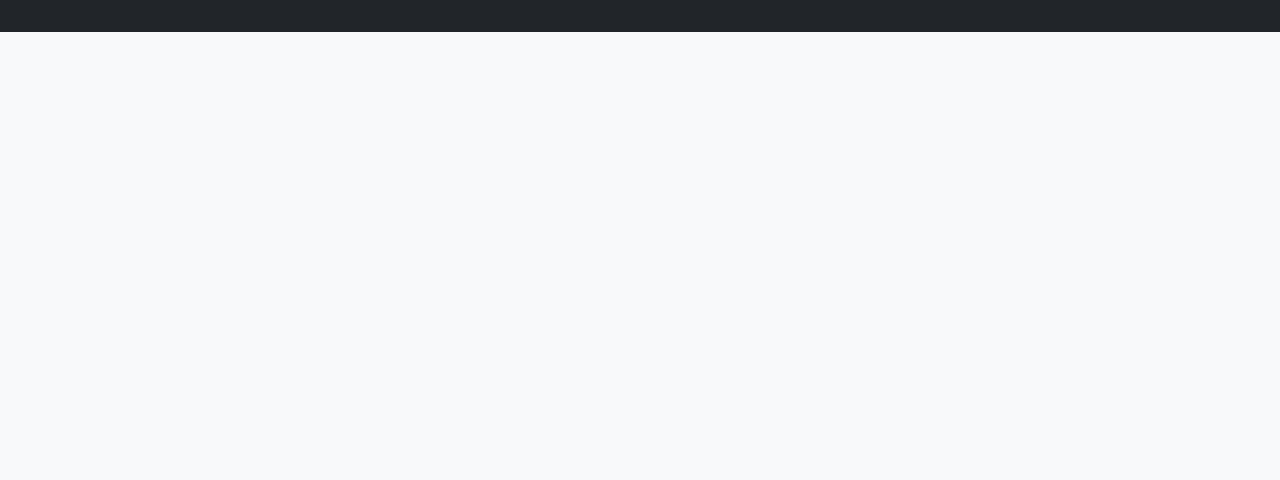
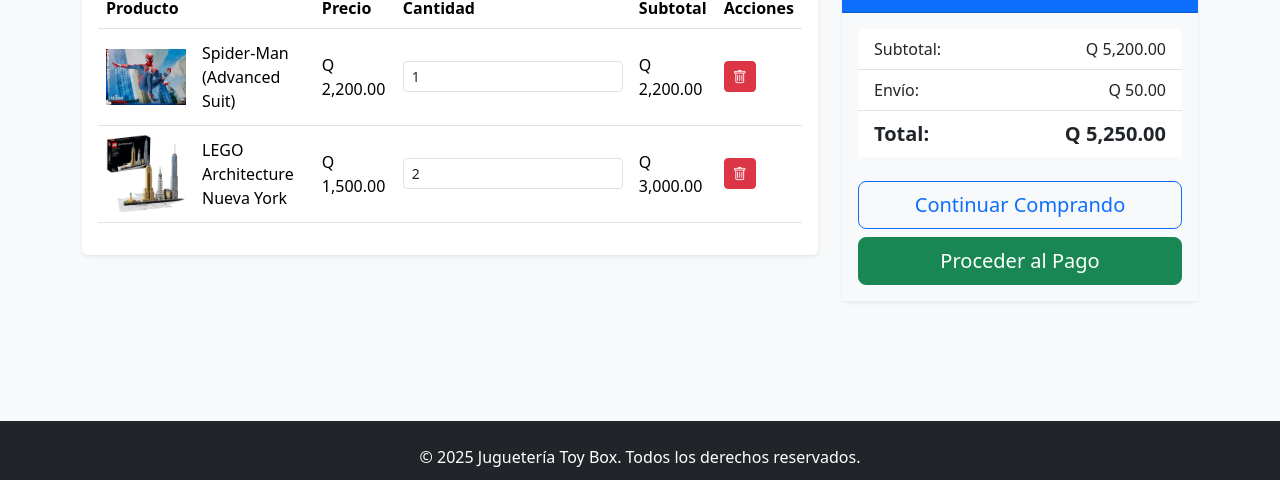
Before and after one commit to EduardoLG/TICS-ToyBox--2023086, a plain HTML site: page pages/carrito.html in a window 1280 px wide. Shown: the part 284-764 px from the top of the page. Drawn offline with nearby package versions, Linux system fonts and the light colour scheme; files that its build step writes are made by us from their sources; files whose address does not match are found by name.

Commit message:
Update 12 Proyecto
Se terminó la página del Carrito donde hace solo una simulación de una compra en la página y se añadió mas contenido al css para el diseño.

```diff
--- a/css/style.css
+++ b/css/style.css
@@ -109,3 +109,19 @@ body {
     position: absolute;
     border: 0;
 }
+
+.table-image {
+    width: 80px;
+    height: 80px;
+    object-fit: contain;
+    border-radius: 5px;
+        }
+.cart-summary .card-body {
+    background-color: #f8f9fa;
+}
+
+.navbar-logo {
+    height: 35px;
+    width: auto;
+    vertical-align: middle;
+}
--- a/pages/carrito.html
+++ b/pages/carrito.html
@@ -6,7 +6,7 @@
     <title>Toy Box - Tu tienda de juguetes</title>
     <link rel="icon" href="images/LogoToyBoxD-removebg-preview.png" type="image/png">
     <link href="https://cdn.jsdelivr.net/npm/bootstrap@5.3.7/dist/css/bootstrap.min.css" rel="stylesheet" integrity="sha384-LN+7fdVzj6u52u30Kp6M/trliBMCMKTyK833zpbD+pXdCLuTusPj697FH4R/5mcr" crossorigin="anonymous">
-    <link rel="stylesheet" href="css/style.css">
+    <link rel="stylesheet" href="../css/style.css">
     <link rel="stylesheet" href="https://cdn.jsdelivr.net/npm/bootstrap-icons@1.11.3/font/bootstrap-icons.min.css">
 </head>
 <body>
@@ -46,13 +46,97 @@
 
 <!-- -------------------------------------- Fin Header/Navbar ------------------------------------------------ -->
 
+<main class="py-5">
+        <div class="container">
+            <h2 class="text-center mb-5 display-4">Tu Carrito de Compras</h2>
 
+            <div class="row">
+                <div class="col-lg-8 mb-4">
+                    <div class="card shadow-sm">
+                        <div class="card-body">
+                            <div class="table-responsive">
+                                <table class="table table-hover align-middle">
+                                    <thead>
+                                        <tr>
+                                            <th scope="col">Producto</th>
+                                            <th scope="col">Precio</th>
+                                            <th scope="col">Cantidad</th>
+                                            <th scope="col">Subtotal</th>
+                                            <th scope="col">Acciones</th>
+                                        </tr>
+                                    </thead>
+                                    <tbody>
+                                        <tr>
+                                            <td>
+                                                <div class="d-flex align-items-center">
+                                                    <img src="../images/Spider-Man (Advanced Suit).jpeg" class="table-image me-3" alt="Spider-Man Figura de Acción">
+                                                    <span>Spider-Man (Advanced Suit)</span>
+                                                </div>
+                                            </td>
+                                            <td>Q 2,200.00</td>
+                                            <td>
+                                                <input type="number" class="form-control form-control-sm w-auto" value="1" min="1">
+                                            </td>
+                                            <td>Q 2,200.00</td>
+                                            <td>
+                                                <button class="btn btn-danger btn-sm"><i class="bi bi-trash"></i></button>
+                                            </td>
+                                        </tr>
+                                        <tr>
+                                            <td>
+                                                <div class="d-flex align-items-center">
+                                                    <img src="../images/LEGO Architecture Nueva York.jpg" class="table-image me-3" alt="LEGO Architecture Nueva York">
+                                                    <span>LEGO Architecture Nueva York</span>
+                                                </div>
+                                            </td>
+                                            <td>Q 1,500.00</td>
+                                            <td>
+                                                <input type="number" class="form-control form-control-sm w-auto" value="2" min="1">
+                                            </td>
+                                            <td>Q 3,000.00</td>
+                                            <td>
+                                                <button class="btn btn-danger btn-sm"><i class="bi bi-trash"></i></button>
+                                            </td>
+                                        </tr>
+                                        </tbody>
+                                </table>
+                            </div>
+                        </div>
+                    </div>
+                </div>
 
+                <div class="col-lg-4 mb-4">
+                    <div class="card shadow-sm cart-summary">
+                        <div class="card-header bg-primary text-white fw-bold">
+                            Resumen del Pedido
+                        </div>
+                        <div class="card-body">
+                            <ul class="list-group list-group-flush">
+                                <li class="list-group-item d-flex justify-content-between align-items-center">
+                                    Subtotal:
+                                    <span>Q 5,200.00</span>
+                                </li>
+                                <li class="list-group-item d-flex justify-content-between align-items-center">
+                                    Envío:
+                                    <span>Q 50.00</span>
+                                </li>
+                                <li class="list-group-item d-flex justify-content-between align-items-center fw-bold fs-5">
+                                    Total:
+                                    <span>Q 5,250.00</span>
+                                </li>
+                            </ul>
+                            <div class="d-grid gap-2 mt-4">
+                                <a href="../index.html" class="btn btn-outline-primary btn-lg">Continuar Comprando</a>
+                                <a href="#" class="btn btn-success btn-lg">Proceder al Pago</a>
+                            </div>
+                        </div>
+                    </div>
+                </div>
+            </div>
+        </div>
+    </main>
 
-
-
-
-    <!-- ------------------------------- Inicio Footer/Pie de Pagina -------------------------------------------- -->
+<!-- ------------------------------- Inicio Footer/Pie de Pagina -------------------------------------------- -->
 
 <footer class="bg-dark text-white text-center py-4 mt-5">
     <div class="container">
```
